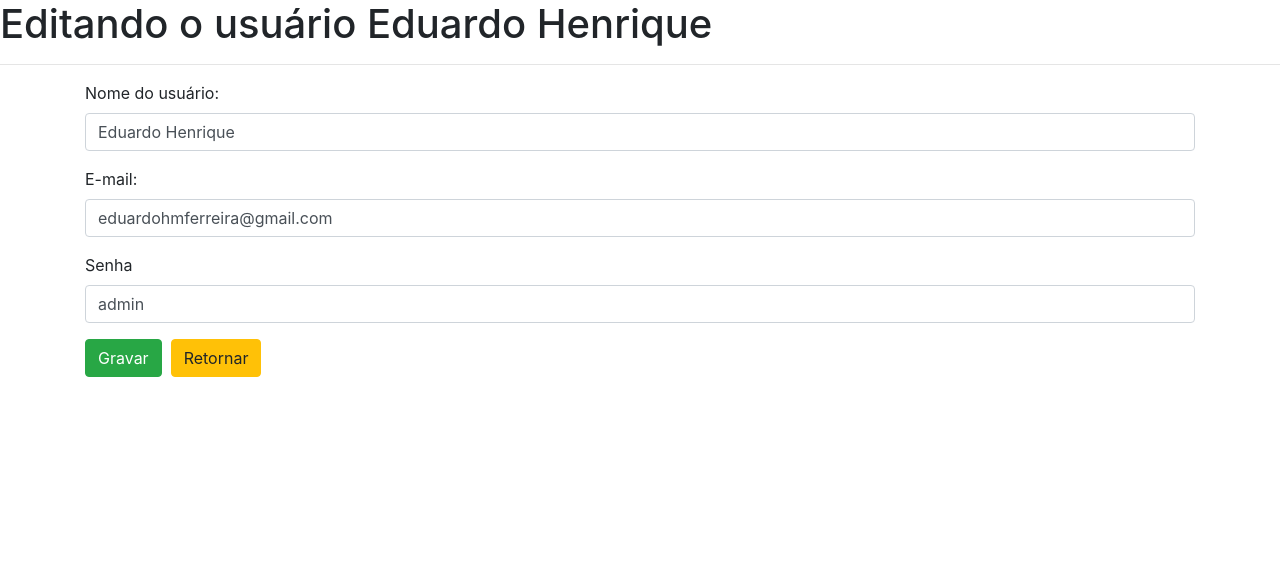
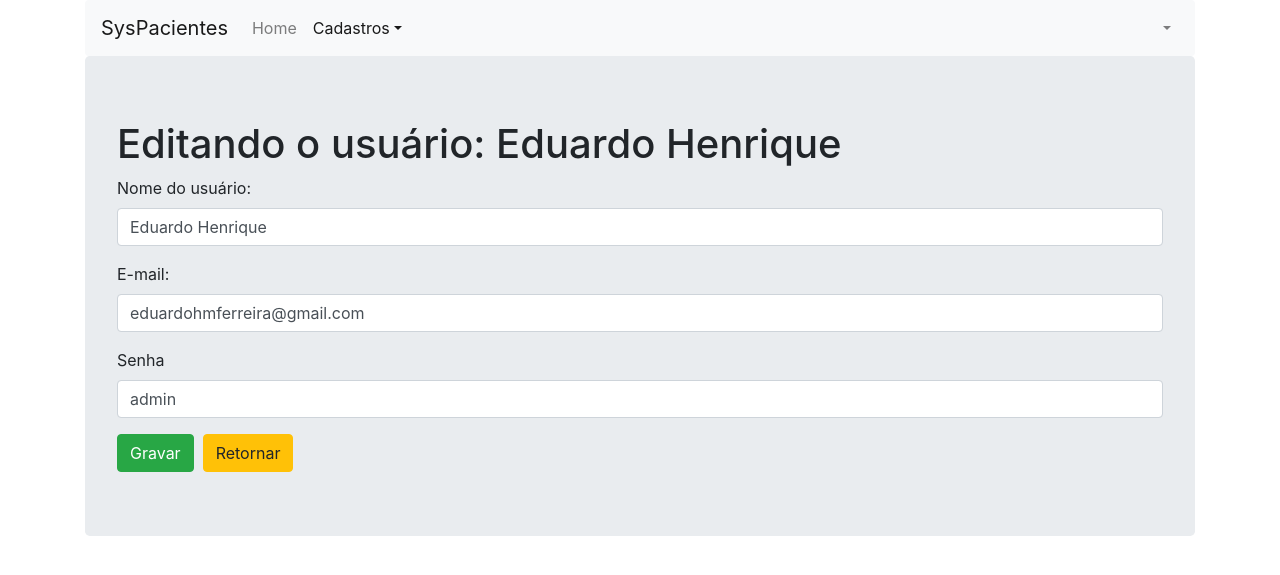
Before and after one commit to eduardohen1/syspacientes, a PHP site: page /usuario.php?idUsuario=1 in a window 1280 px wide. Shown: the top 575 px of the page. Run offline with PHP 8.4, Linux system fonts and the light colour scheme; data comes from the database, SQL or seed files in the repository; data that the repository does not hold is empty.

Commit message:
Ajustando layout de usuario

```diff
--- a/usuario.php
+++ b/usuario.php
@@ -29,9 +29,45 @@
    <link href="css/bootstrap.min.css" rel="stylesheet">
 </head>
 <body>
-   <h1>Editando o usuário <?php echo($nomeUsuario); ?></h1>
-   <hr>
    <div class="container">
+      <!-- Static navbar -->
+      <nav class="navbar navbar-expand-lg navbar-light bg-light rounded">
+        <a class="navbar-brand" href="#">SysPacientes</a>
+        <button class="navbar-toggler" type="button" data-toggle="collapse" data-target="#navbarsExample09" aria-controls="navbarsExample09" aria-expanded="false" aria-label="Toggle navigation">
+          <span class="navbar-toggler-icon"></span>
+        </button>
+
+        <div class="collapse navbar-collapse" id="navbarsExample09">
+          <ul class="navbar-nav mr-auto">
+            <li class="nav-item">
+              <a class="nav-link" href="admin.php">Home <span class="sr-only">(current)</span></a>
+            </li>
+            <li class="nav-item dropdown active">
+              <a class="nav-link dropdown-toggle" href="#" id="dropdown09" data-toggle="dropdown" aria-haspopup="true" aria-expanded="false">Cadastros</a>
+              <div class="dropdown-menu" aria-labelledby="dropdown09">
+                <a class="dropdown-item" href="#">Cadastro de pessoas</a>
+                <a class="dropdown-item" href="usuario_list2.php">Cadastro de usuários</a>
+                <a class="dropdown-item" href="#">Cadastro de pacientes</a>
+              </div>
+            </li>
+          </ul>
+          <ul class="navbar-nav navbar-right">
+            <li class="nav-item dropdown">
+                <a class="nav-link dropdown-toggle" href="#" id="dropdown10" data-toggle="dropdown" aria-haspopup="true" aria-expanded="false">
+                  <?php echo($nome_usuario); ?>
+                </a>
+                <div class="dropdown-menu" aria-labelledby="dropdown10">
+                <a class="dropdown-item" href="minhaconta.php">Minha conta</a>
+                <a class="dropdown-item" href="logout.php">Sair</a>
+              </div>
+            </li>
+          </ul>
+        </div>
+      </nav>
+
+      <!-- Main component for a primary marketing message or call to action -->
+      <div class="jumbotron">
+        <h1>Editando o usuário: <?php echo($nomeUsuario); ?></h1>
         <form
             method="post"
             action="usuario_gravar.php">
@@ -55,8 +91,12 @@
             </div>
             <input type="hidden" id="inputIdUsuario" name="inputIdUsuario" value="<?php echo($idUsuario) ?>">
             <button type="submit" class="btn btn-success">Gravar</button>&nbsp;
-      <a href="usuario_list.php" class="btn btn-warning" role="button">Retornar</a>
+            <a href="usuario_list2.php" class="btn btn-warning" role="button">Retornar</a>
          </form>
       </div>
+    </div>
+
+
+
 </body>
 </html>
```
Lines whose indentation alone changed are shown as unchanged.
